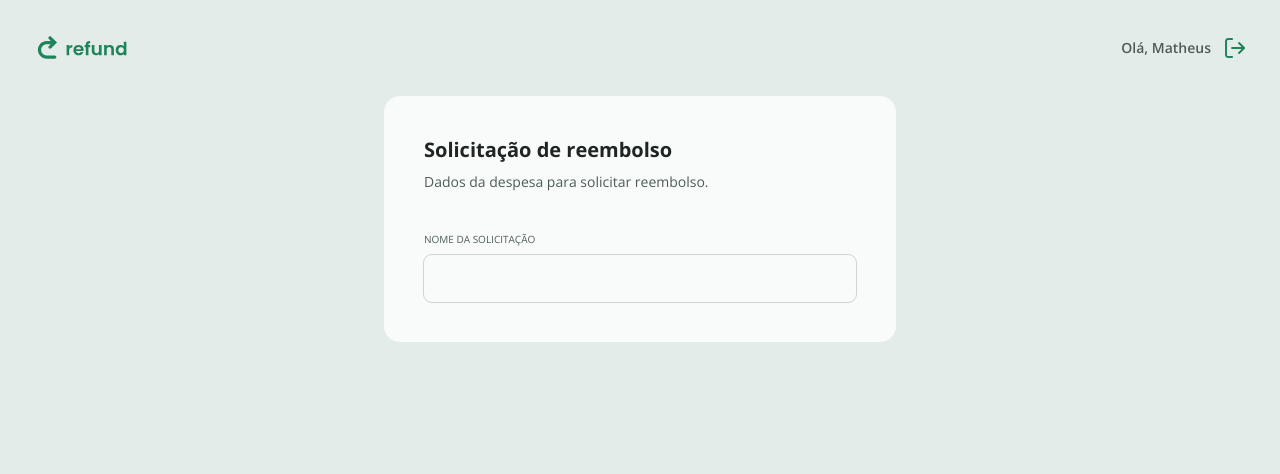
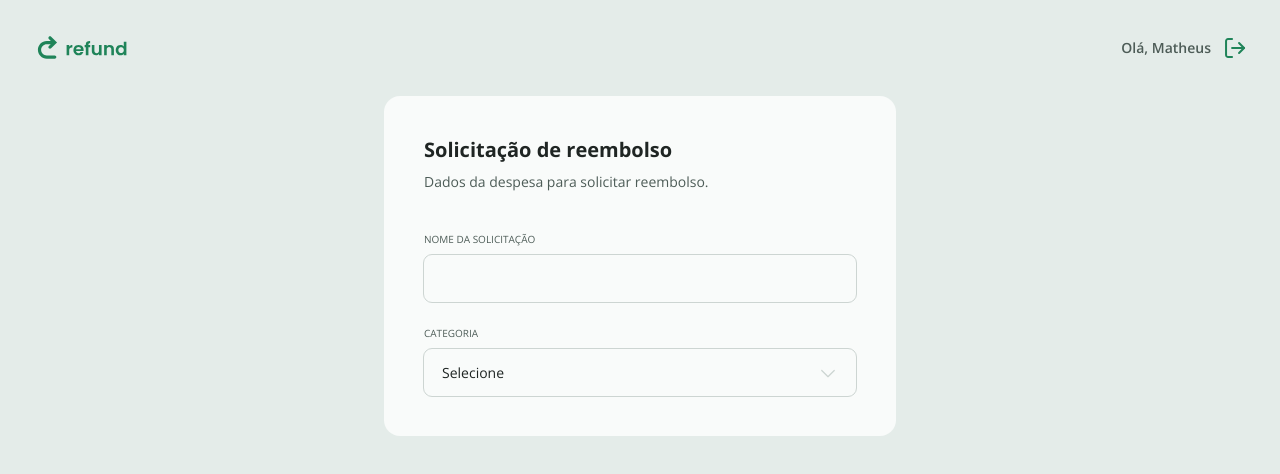
Before and after one commit to Matheus-AlvesCS/refund-interface, a React (Vite) app: page / in a window 1280 px wide. Shown: the top 474 px of the page. Built offline with nearby package versions, Linux system fonts and the light colour scheme.

Commit message:
feat(select): create select component and integrate into Refund

```diff
--- /dev/null
+++ b/src/components/Select.tsx
@@ -0,0 +1,26 @@
+type Props = React.ComponentProps<"select"> & {
+  legend?: string
+}
+
+export function Select({ legend, children, value = "", ...rest }: Props) {
+  return (
+    <div className="flex flex-1 flex-col max-h-17.5 text-gray-200 focus-within:text-green-100 focus-within:[&_legend]:font-bold">
+      {legend && (
+        <legend className="text-xxs text-inherit uppercase mb-2">
+          {legend}
+        </legend>
+      )}
+
+      <select
+        {...rest}
+        className="bg-transparent px-4 h-12 border-2 border-transparent rounded-lg outline-1 outline-gray-300  text-gray-100 text-sm focus:outline-2 focus:outline-green-100 caret-green-100 placeholder-gray-300"
+        value={value}
+      >
+        <option value="" disabled hidden>
+          Selecione
+        </option>
+        {children}
+      </select>
+    </div>
+  )
+}
--- a/src/index.css
+++ b/src/index.css
@@ -14,3 +14,11 @@
 
   --text-xxs: 0.625rem;
 }
+
+select {
+  appearance: none;
+  background-image: url(./assets/chevron-down.svg);
+  background-repeat: no-repeat;
+  background-position: right 1rem top 50%;
+  background-size: 1.25rem auto;
+}
--- a/src/pages/Refund.tsx
+++ b/src/pages/Refund.tsx
@@ -1,4 +1,5 @@
 import { Input } from "../components/Input"
+import { Select } from "../components/Select"
 
 export function Refund() {
   return (
@@ -13,6 +14,10 @@ export function Refund() {
       </header>
 
       <Input required legend="Nome da solicitação" />
+
+      <div>
+        <Select legend="Categoria" value=""></Select>
+      </div>
     </form>
   )
 }
```
